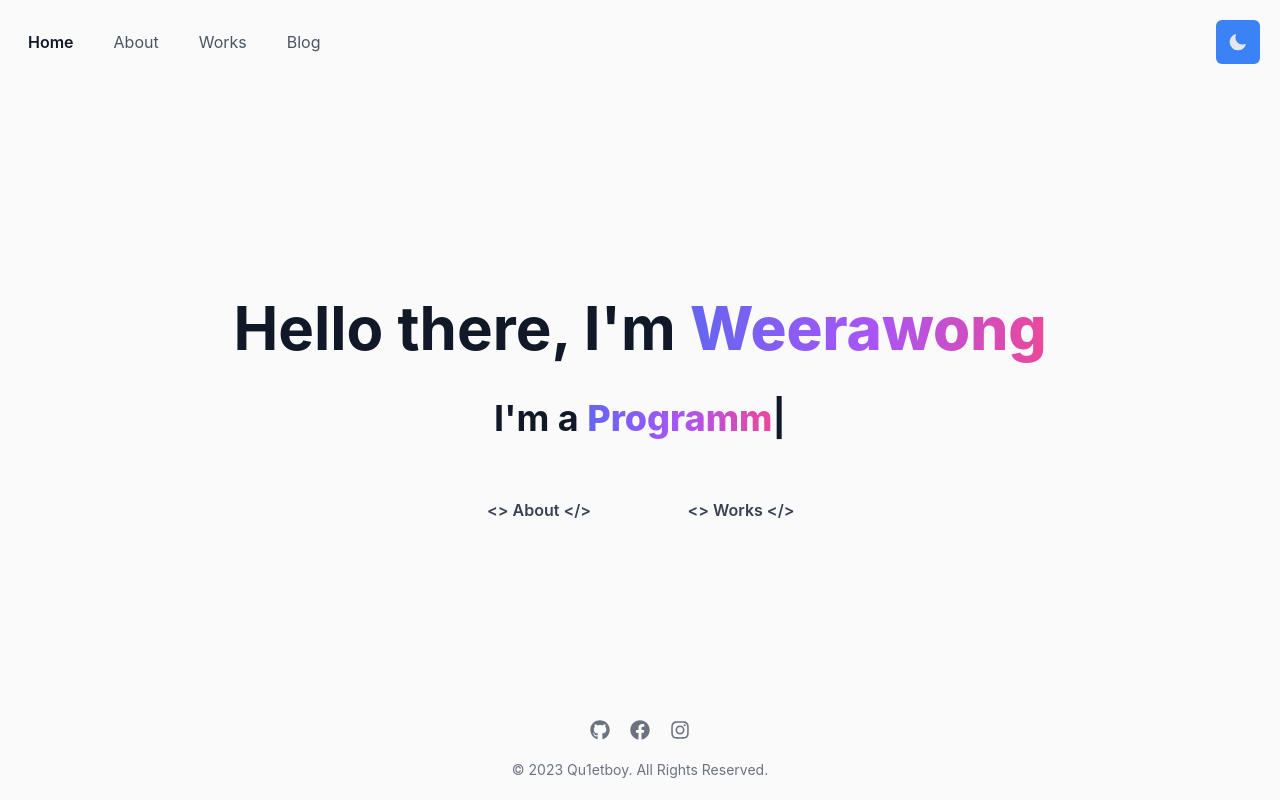
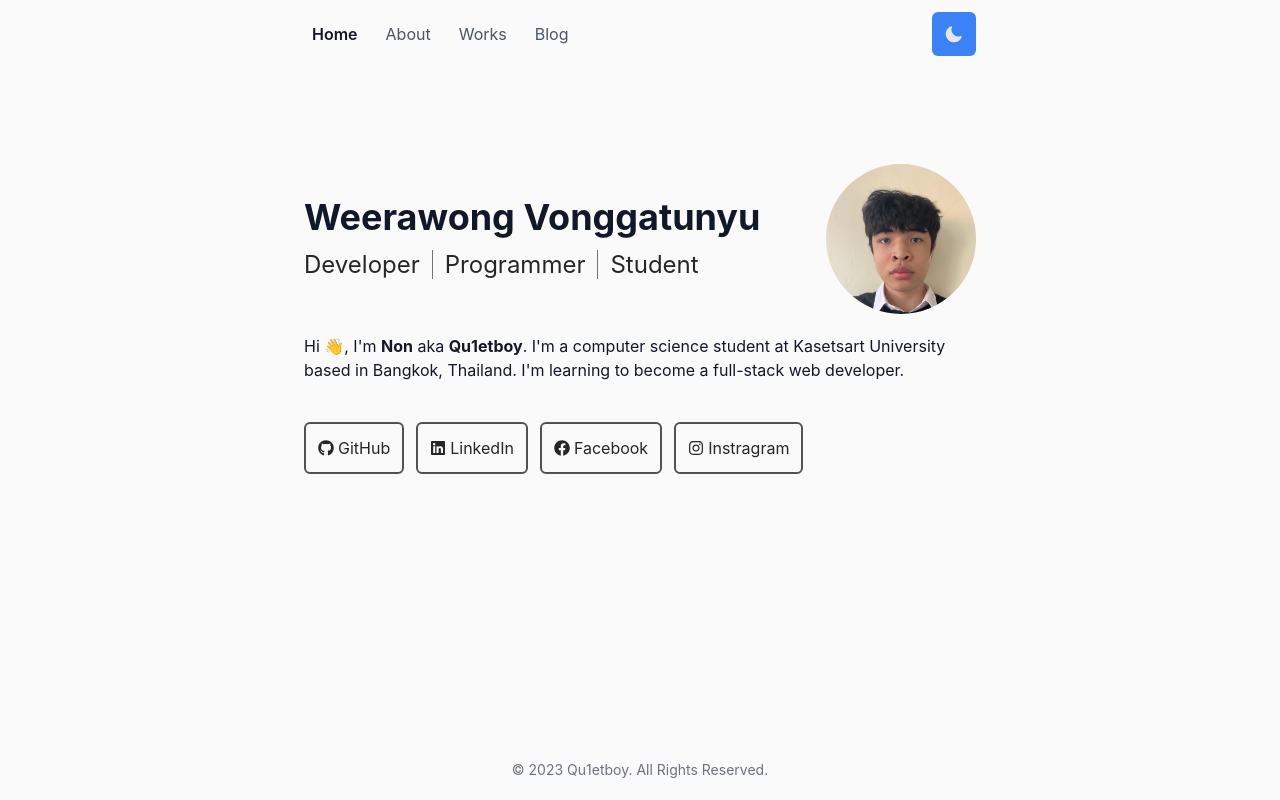
Before and after one commit to Qu1etboy/portfolio, a Next.js app: page / in a window 1280 px wide. Built offline with nearby package versions, Linux system fonts and the light colour scheme.

Commit message:
style(home): redesign home page

```diff
--- a/components/Footer.tsx
+++ b/components/Footer.tsx
@@ -1,29 +1,6 @@
-import { FaGithub, FaFacebook, FaInstagram } from "react-icons/fa";
-import Link from "next/link";
-import { useRouter } from "next/router";
-
 const Footer = () => {
-  const router = useRouter();
   return (
-    <footer
-      className={`w-full ${
-        router.asPath === "/" ? "absolute" : ""
-      } bottom-0 p-5 mt-auto text-gray-500 flex flex-col items-center`}
-    >
-      <ul className="flex gap-5 mb-5">
-        <Link href="https://github.com/Qu1etboy" aria-label="github">
-          <FaGithub className="text-xl cursor-pointer" />
-        </Link>
-        <Link
-          href="https://www.facebook.com/Non.Weerawong"
-          aria-label="facebook"
-        >
-          <FaFacebook className="text-xl cursor-pointer" />
-        </Link>
-        <Link href="https://www.instagram.com/?hl=th" aria-label="instagram">
-          <FaInstagram className="text-xl cursor-pointer" />
-        </Link>
-      </ul>
+    <footer className="w-full bottom-0 p-5 mt-auto text-gray-500 flex flex-col items-center">
       <span className="text-sm">
         &copy; {new Date().getFullYear()} Qu1etboy. All Rights Reserved.
       </span>
--- a/components/Navbar.tsx
+++ b/components/Navbar.tsx
@@ -4,23 +4,17 @@ import { useRouter } from "next/router";
 import MobileNav from "./MobileNav";
 
 const Navbar = () => {
-  const router = useRouter();
-
   return (
     <>
-      <div
-        className={`${
-          router.asPath === "/" ? "absolute" : ""
-        } w-full bg-neutral-50 dark:bg-neutral-900 flex justify-center items-center z-20`}
-      >
-        <div className="flex items-center container p-2">
+      <div className="w-full container mx-auto max-w-2xl py-3 bg-neutral-50 dark:bg-neutral-900 flex justify-center items-center">
+        <div className="flex items-center container">
           <div className="hidden md:flex">
             <NavLink href="/" text="Home" />
             <NavLink href="/about" text="About" />
             <NavLink href="/works" text="Works" />
             <NavLink href="https://blog.qu1etboy.vercel.app" text="Blog" />
           </div>
-          <div className="flex items-center ml-auto mr-5 md:mr-0">
+          <div className="flex items-center gap-3 ml-auto mr-5 md:mr-0">
             <ThemeToggle />
             <MobileNav />
           </div>
@@ -41,7 +35,7 @@ const NavLink = ({ href, text }) => {
         isActive
           ? "font-semibold"
           : "text-gray-600 dark:text-gray-400 font-normal"
-      } px-3 cursor-pointer rounded-sm `}
+      } pr-3 cursor-pointer rounded-sm `}
     >
       <span className="capsize p-2 rounded-md hover:bg-neutral-200 dark:hover:bg-neutral-800">
         {text}
--- a/components/ThemeToggle.tsx
+++ b/components/ThemeToggle.tsx
@@ -14,7 +14,7 @@ const ThemeToggle = () => {
       <button
         aria-label="Theme Dark Mode"
         type="button"
-        className="m-3 p-3 text-xl text-white dark:text-neutral-900 rounded-md bg-blue-500 dark:bg-yellow-500 duration-300 ease-in-out hover:bg-blue-700 dark:hover:bg-yellow-600"
+        className="p-3 text-xl text-white dark:text-neutral-900 rounded-md bg-blue-500 dark:bg-yellow-500 duration-300 ease-in-out hover:bg-blue-700 dark:hover:bg-yellow-600"
         onClick={() => setTheme(resolvedTheme === "light" ? "dark" : "light")}
       >
         {mounted && (
--- a/pages/about.tsx
+++ b/pages/about.tsx
@@ -38,7 +38,6 @@ const About = () => {
                 alt="my profile"
                 width={150}
                 height={150}
-                className="grayscale"
               />
             </div>
           </section>
--- a/pages/index.tsx
+++ b/pages/index.tsx
@@ -1,53 +1,83 @@
-import { useRef, useEffect } from "react";
-import Link from "next/link";
-import Typed from "typed.js";
+import Image from "next/image";
+import Container from "../components/Container";
 import { FadeIn } from "../components/Animations";
-import Container from "../components/Container";
+import { FaFacebook, FaGithub, FaInstagram, FaLinkedin } from "react-icons/fa";
 import "../styles/Home.module.css";
 
 export default function Home() {
-  const el = useRef(null);
-  const typed = useRef(null);
-
-  useEffect(() => {
-    typed.current = new Typed("#typing-text", {
-      strings: ["Developer", "Programmer", "Student"],
-      typeSpeed: 100,
-      backSpeed: 50,
-      loop: true,
-      backDelay: 1000,
-    });
-
-    return () => {
-      typed.current.destroy();
-    };
-  }, []);
-
   return (
     <Container>
-      <main className="w-full min-h-screen flex justify-center items-center">
+      <main className="w-full container mx-auto mt-12 md:mt-24 max-w-2xl">
         <FadeIn>
-          <div className="flex-col justify-center items-center">
-            <div className="flex flex-col justify-center items-center">
-              <div className="text-center duration-75">
-                <h1 className="font-bold text-5xl md:text-6xl my-5">
-                  Hello there, I&apos;m{" "}
-                  <span className="font-extrabold bg-clip-text text-transparent bg-gradient-to-r from-indigo-500 via-purple-500 to-pink-500">
-                    Weerawong
+          <div className="flex-col justify-center items-center py-3 px-5 md:p-0">
+            <div className="flex flex-col md:flex-row justify-between items-center">
+              <div className="order-1 duration-75">
+                <h1 className="font-bold text-4xl text-center md:text-left">
+                  Weerawong Vonggatunyu
+                </h1>
+                <p className="text-2xl text-center md:text-left text-neutral-800 dark:text-neutral-200 mt-3">
+                  <span>Developer</span>
+                  <span className="border-x mx-3 px-3 border-neutral-500">
+                    Programmer
                   </span>
-                </h1>
-                <p className="text-4xl font-bold p-5">
-                  I&apos;m a{" "}
-                  <span
-                    ref={el}
-                    id="typing-text"
-                    className="font-extrabold bg-clip-text text-transparent bg-gradient-to-r from-indigo-500 via-purple-500 to-pink-500"
-                  ></span>
+                  <span>Student</span>
                 </p>
               </div>
+              <div className="mb-3 md:mb-0 md:order-1 overflow-hidden rounded-full h-[150px] w-[150px] md:ml-5">
+                <Image
+                  src="/profile.jpg"
+                  alt="my profile"
+                  width={150}
+                  height={150}
+                />
+              </div>
             </div>
+            <p className="mt-5 text-center md:text-left">
+              Hi 👋, I&apos;m <b>Non</b> aka <b>Qu1etboy</b>. I&apos;m a
+              computer science student at Kasetsart University based in Bangkok,
+              Thailand. I&apos;m learning to become a full-stack web developer.
+            </p>
 
-            <div className="grid grid-cols-1 md:grid-cols-2 gap-5 place-items-center mt-10 mx-auto w-72 md:w-96">
+            <ul className="flex justify-center md:justify-start flex-wrap gap-3 mt-10">
+              <a
+                href="https://github.com/qu1etboy"
+                target="_blank"
+                rel="noreferrer"
+                className="flex items-center gap-1 p-3 border-2 rounded-md text-neutral-800 border-neutral-600 hover:bg-neutral-200 dark:text-neutral-200 dark:hover:bg-neutral-800 dark:border-neutral-700"
+              >
+                <FaGithub />
+                <span>GitHub</span>
+              </a>
+              <a
+                href="https://linkedin.com/in/weerawong"
+                target="_blank"
+                rel="noreferrer"
+                className="flex items-center gap-1 p-3 border-2 rounded-md text-neutral-800 border-neutral-600 hover:bg-neutral-200 dark:text-neutral-200 dark:hover:bg-neutral-800 dark:border-neutral-700"
+              >
+                <FaLinkedin />
+                <span>LinkedIn</span>
+              </a>
+              <a
+                href="https://facebook.com/non.weerawong"
+                target="_blank"
+                rel="noreferrer"
+                className="flex items-center gap-1 p-3 border-2 rounded-md text-neutral-800 border-neutral-600 hover:bg-neutral-200 dark:text-neutral-200 dark:hover:bg-neutral-800 dark:border-neutral-700"
+              >
+                <FaFacebook />
+                <span>Facebook</span>
+              </a>
+              <a
+                href="https://instagram.com/nonzagreanthai/"
+                target="_blank"
+                rel="noreferrer"
+                className="flex items-center gap-1 p-3 border-2 rounded-md text-neutral-800 border-neutral-600 hover:bg-neutral-200 dark:text-neutral-200 dark:hover:bg-neutral-800 dark:border-neutral-700"
+              >
+                <FaInstagram />
+                <span>Instragram</span>
+              </a>
+            </ul>
+
+            {/* <div className="grid grid-cols-1 md:grid-cols-2 gap-5 place-items-center mt-10 mx-auto w-72 md:w-96">
               <Link
                 href="/about"
                 className="font-semibold text-gray-700 hover:text-gray-900 dark:text-gray-300 dark:hover:text-gray-100"
@@ -60,7 +90,7 @@ export default function Home() {
               >
                 {"<> Works </>"}
               </Link>
-            </div>
+            </div> */}
           </div>
         </FadeIn>
       </main>
```
